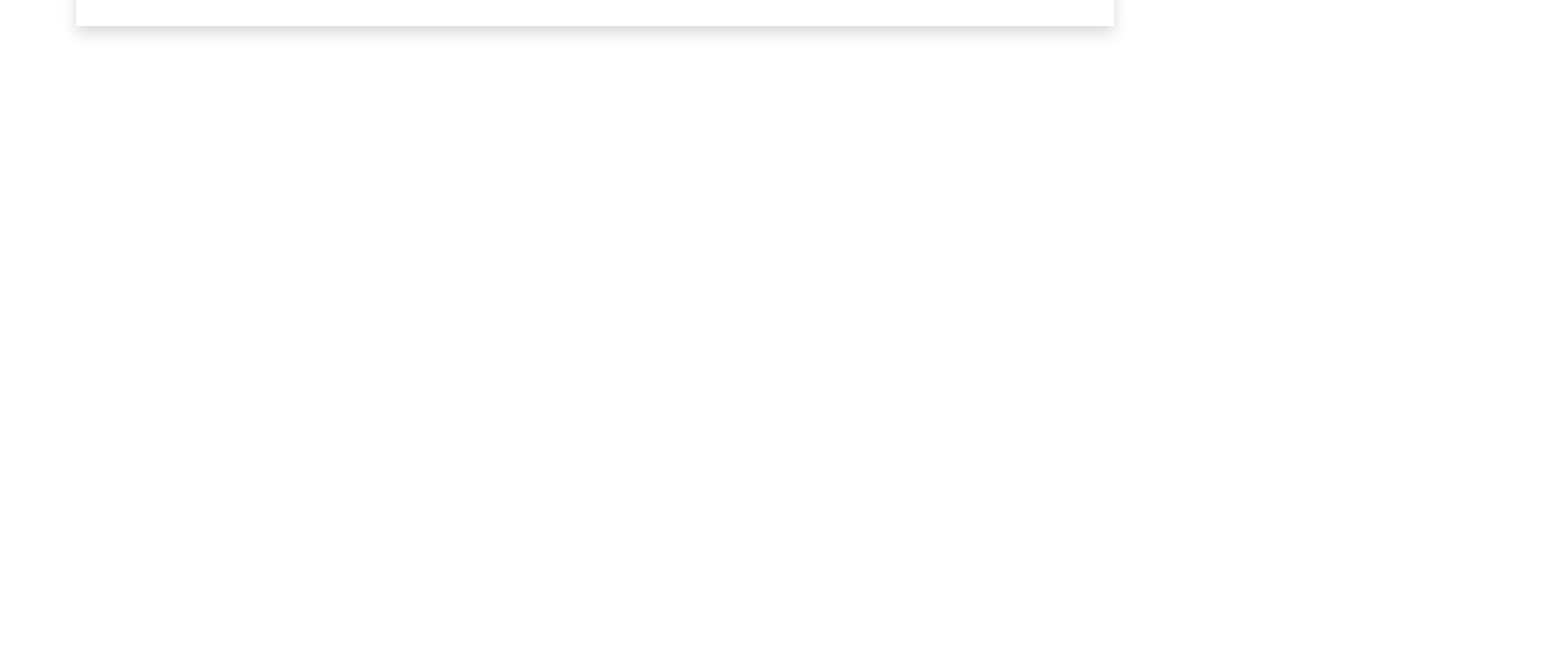
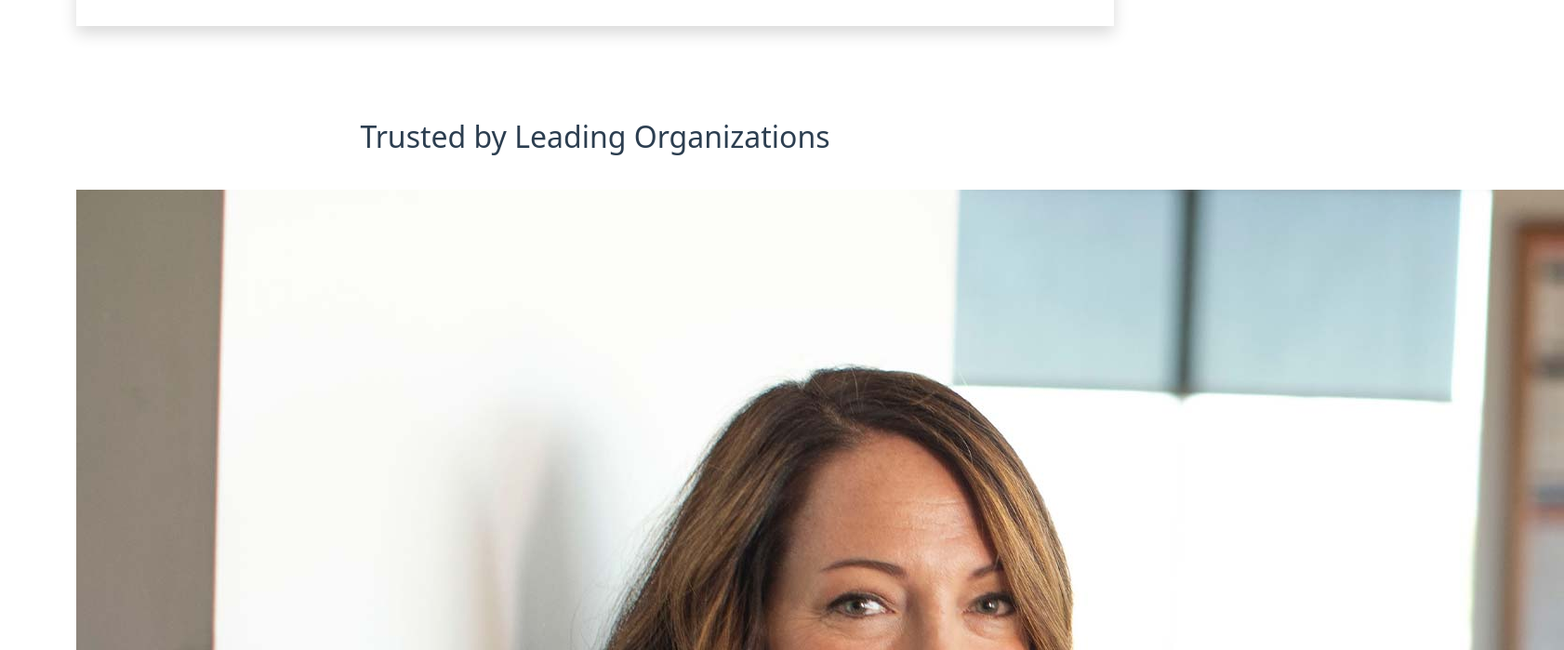
Before and after one commit to Trusimo/proj-html-vuejs, a Vue app: page / in a window 1280 px wide. Shown: the part 1641-2340 px from the top of the page at 93% size, 1682 px wide, since content can reach past the window. Before the commit the page ends 1769 px from the top, so only its background shows below. Built offline with nearby package versions, Linux system fonts and the light colour scheme.

Commit message:
adds fontawesome

```diff
--- a/package.json
+++ b/package.json
@@ -8,6 +8,7 @@
     "lint": "vue-cli-service lint"
   },
   "dependencies": {
+    "@fortawesome/fontawesome-free": "^6.1.1",
     "@popperjs/core": "^2.11.5",
     "bootstrap": "^5.2.0-beta1",
     "core-js": "^3.8.3",
--- a/src/assets/scss/main.scss
+++ b/src/assets/scss/main.scss
@@ -1 +1,2 @@
-@import "~bootstrap/dist/css/bootstrap.min.css"
+@import "~bootstrap/dist/css/bootstrap.min.css";
+@import "~@fortawesome/fontawesome-free/css/all.min.css";
--- a/src/components/TheMain.vue
+++ b/src/components/TheMain.vue
@@ -52,6 +52,56 @@
             <button class="btn-orange">(555) 802-134</button>
         </div>
 
+        <div class="padding-sec">
+            <h2 class="text-center">Trusted by Leading Organizations</h2>
+            <div class="flex-partner row">
+                <div class="col" v-for="(item, index) in caseStudies" :key="index">
+                    <img :src="item.img" alt="">
+                    <div class="bold">{{ item.par }}</div>
+                    <h3>{{ item.number }}</h3>
+                    <div class="font-small">{{ item.result }}</div>
+                </div>
+            </div>
+            <button type="submit" class="btn-orange-col text-center">Read More Case Studies</button>
+        </div>
+
+        <div class="padding-sec-lat">
+            <div class="row my-5">
+                <div class="col">
+                    <h2>We Boost Our Clients Bottom Line by Optimizing Their Growth Potential</h2>
+                    <p>Lorem ipsum dolor, sit amet consectetur adipisicing elit. Doloribus dolorem, ducimus illo nostrum odit delectus</p>
+                    <button type="submit" class="btn-orange-col">Why Work With Us</button>
+                </div>
+                <div class="col">
+                    <img src="../../public/we-boost-our-clients-400x366.jpg" alt="">
+                </div>
+            </div>
+        </div>
+
+        <div class="padding-sec-lat">
+            <div class="row">
+                <div class="col">
+                    <div class="padding-col">
+                        <h4>We Build Relationships</h4>
+                        <p class="font-small">Lorem ipsum dolor sit amet consectetur adipisicing elit. Consequuntur, libero id totam iusto esse impedit modi</p>
+                    </div>
+                    <div class="padding-col">
+                        <h4>Proprietary Processes</h4>
+                        <p class="font-small">Lorem ipsum dolor sit amet consectetur adipisicing elit. Consequuntur, libero id totam iusto esse impedit modi</p>
+                    </div>
+                </div>
+
+                <div class="col padding-col">
+                    <div class="flex">
+                        <!-- iconafontawesome -->
+                        <div class="v-for">
+
+                        </div>
+                    </div>
+                </div>
+            </div>
+        </div>
+
     </div>
 
 </template>
@@ -69,6 +119,26 @@ export default {
                 {url: require('../../public/hemisferio.png')},
                 {url: require('../../public/spaces.png')},
                 {url: require('../../public/digitalbox.png')},
+            ],
+            caseStudies: [
+                {
+                    img: "../../public/case-studies-1.jpg",
+                    par: "How Spaces attracted five millions visitors by improving the content",
+                    number: "200%",
+                    result: "Higher revenue from digital"
+                },
+                {
+                    img: "../../public/case-studies-4.jpg",
+                    par: "Creativity helped Hemisferio to increase their brand reach vertically",
+                    number: "10x",
+                    result: "Sales increase with the same AD spend"
+                },
+                {
+                    img: "../../public/case-studies-6.jpg",
+                    par: "How DigitalBox used AI-powered data insights to boost sales",
+                    number: "3-year",
+                    result: "Partnership with Avada Consultant"
+                },
             ]
 
 }},
@@ -77,16 +147,7 @@ export default {
     }
 }
 
-
-
-
-
-
-
 </script>
-
-
-
 
 
 
@@ -105,6 +166,10 @@ export default {
     padding: 100px 0;
 }
 
+.padding-sec-lat {
+    padding: 100px 50px;
+}
+
 .btn-orange-col {
     background-color: #f76210;
     color: white;
@@ -113,4 +178,17 @@ export default {
     padding: 8px 30px;
 }
 
+.bold {
+    font-weight: bold;
+    font-size: 18px;
+}
+
+.font-small {
+    font-size: 12px;
+}
+
+.padding-col {
+    padding: 10px 30px;
+}
+
 </style>
```
Also changed, not shown: 1 other file (tests, documents, lock files or other folders).
